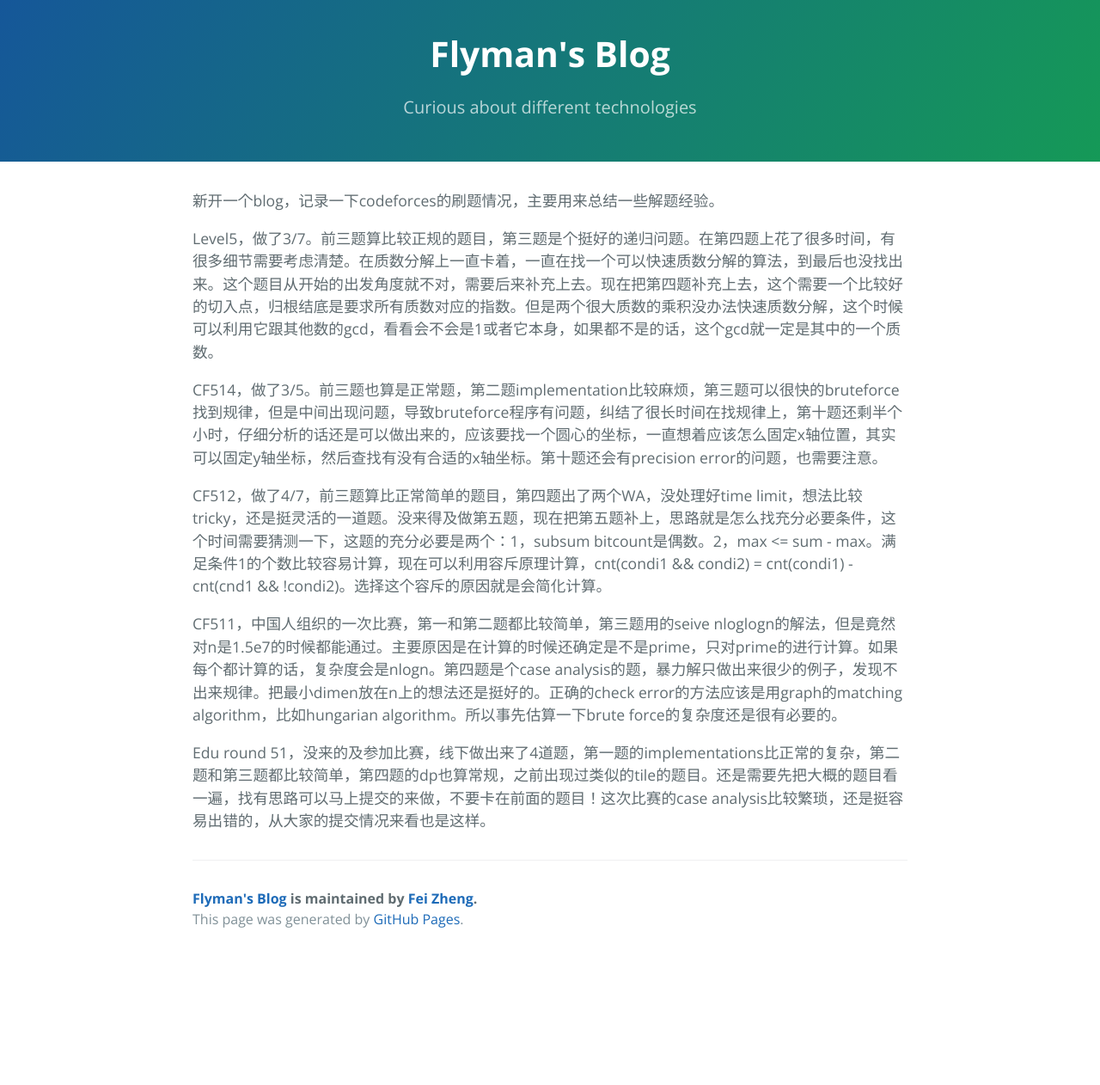
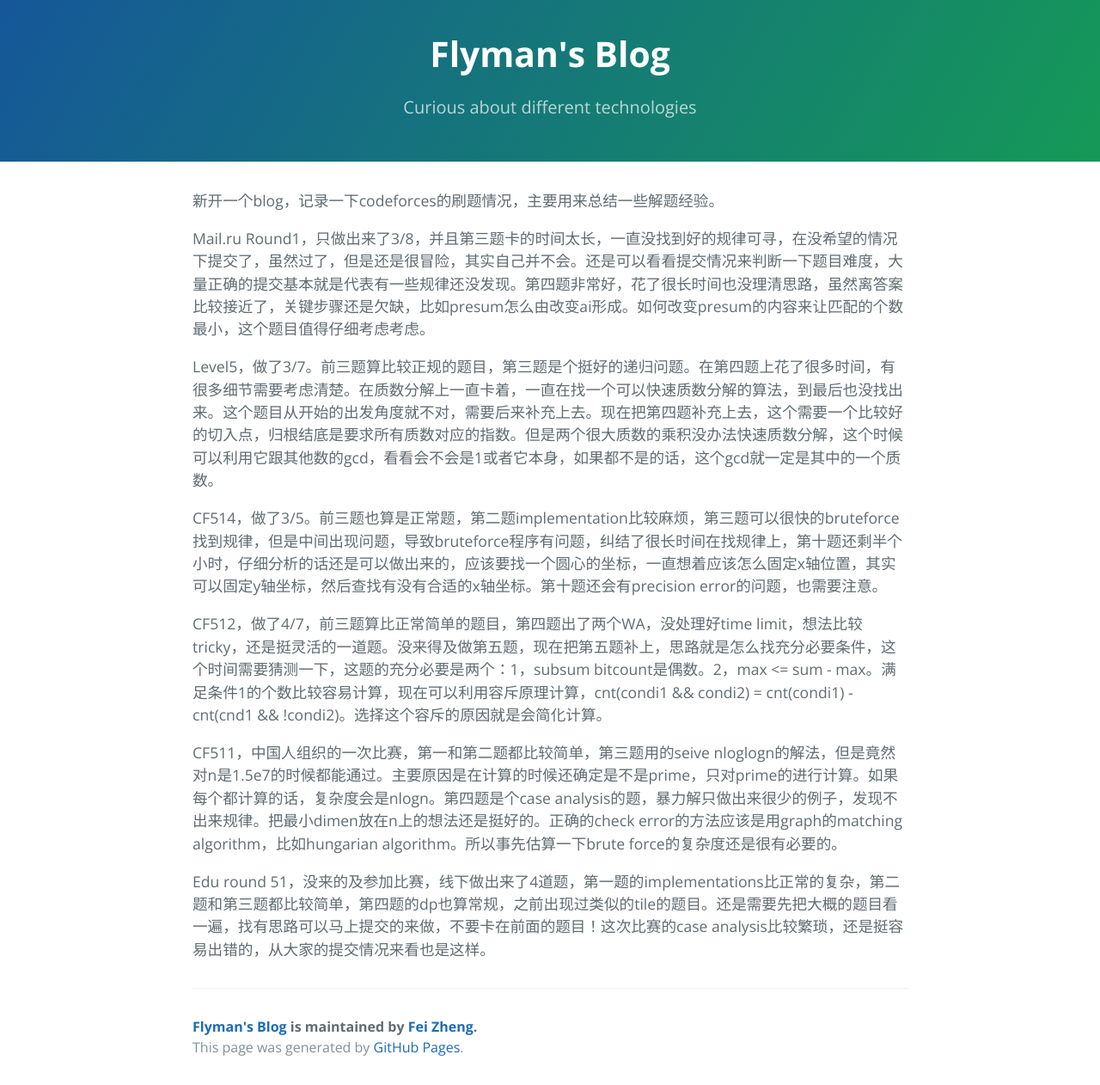
Before and after one commit to flyman3046/flyman3046.github.io, a Jekyll site: the page built from _posts/2018-09-20-cf_learning_notes.markdown, in a window 1280 px wide. Shown: the whole page at 86% size. Built offline with Jekyll 4.4.1, drawn with Linux system fonts in a browser that asks for light colours; before the commit the page ends 1113 px from its top, so only the background shows below that.

Commit message:
mail.ru round 1

```diff
--- a/_posts/2018-09-20-cf_learning_notes.markdown
+++ b/_posts/2018-09-20-cf_learning_notes.markdown
@@ -6,6 +6,8 @@ categories: main
 ---
 
 新开一个blog，记录一下codeforces的刷题情况，主要用来总结一些解题经验。
+
+Mail.ru Round1，只做出来了3/8，并且第三题卡的时间太长，一直没找到好的规律可寻，在没希望的情况下提交了，虽然过了，但是还是很冒险，其实自己并不会。还是可以看看提交情况来判断一下题目难度，大量正确的提交基本就是代表有一些规律还没发现。第四题非常好，花了很长时间也没理清思路，虽然离答案比较接近了，关键步骤还是欠缺，比如presum怎么由改变ai形成。如何改变presum的内容来让匹配的个数最小，这个题目值得仔细考虑考虑。
 
 Level5，做了3/7。前三题算比较正规的题目，第三题是个挺好的递归问题。在第四题上花了很多时间，有很多细节需要考虑清楚。在质数分解上一直卡着，一直在找一个可以快速质数分解的算法，到最后也没找出来。这个题目从开始的出发角度就不对，需要后来补充上去。现在把第四题补充上去，这个需要一个比较好的切入点，归根结底是要求所有质数对应的指数。但是两个很大质数的乘积没办法快速质数分解，这个时候可以利用它跟其他数的gcd，看看会不会是1或者它本身，如果都不是的话，这个gcd就一定是其中的一个质数。
 
```
Also changed, not shown: 1 other file.
